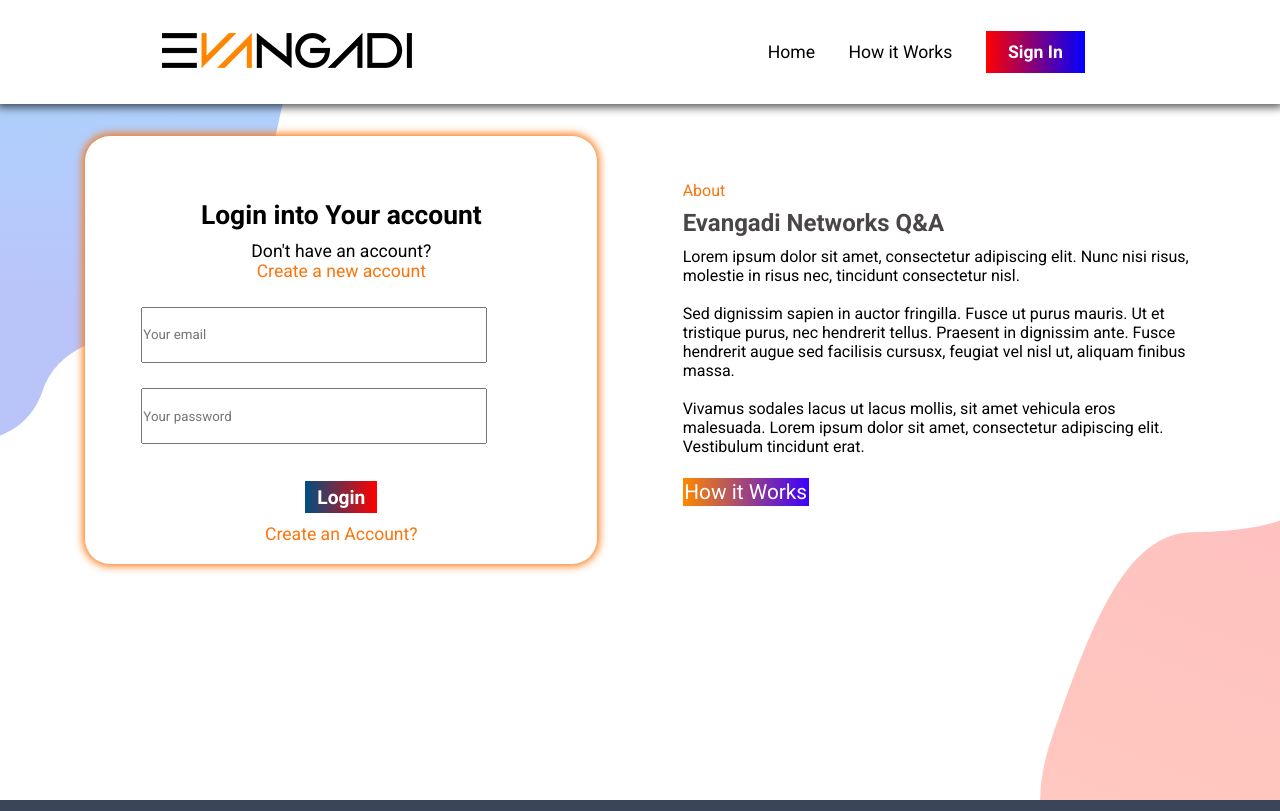
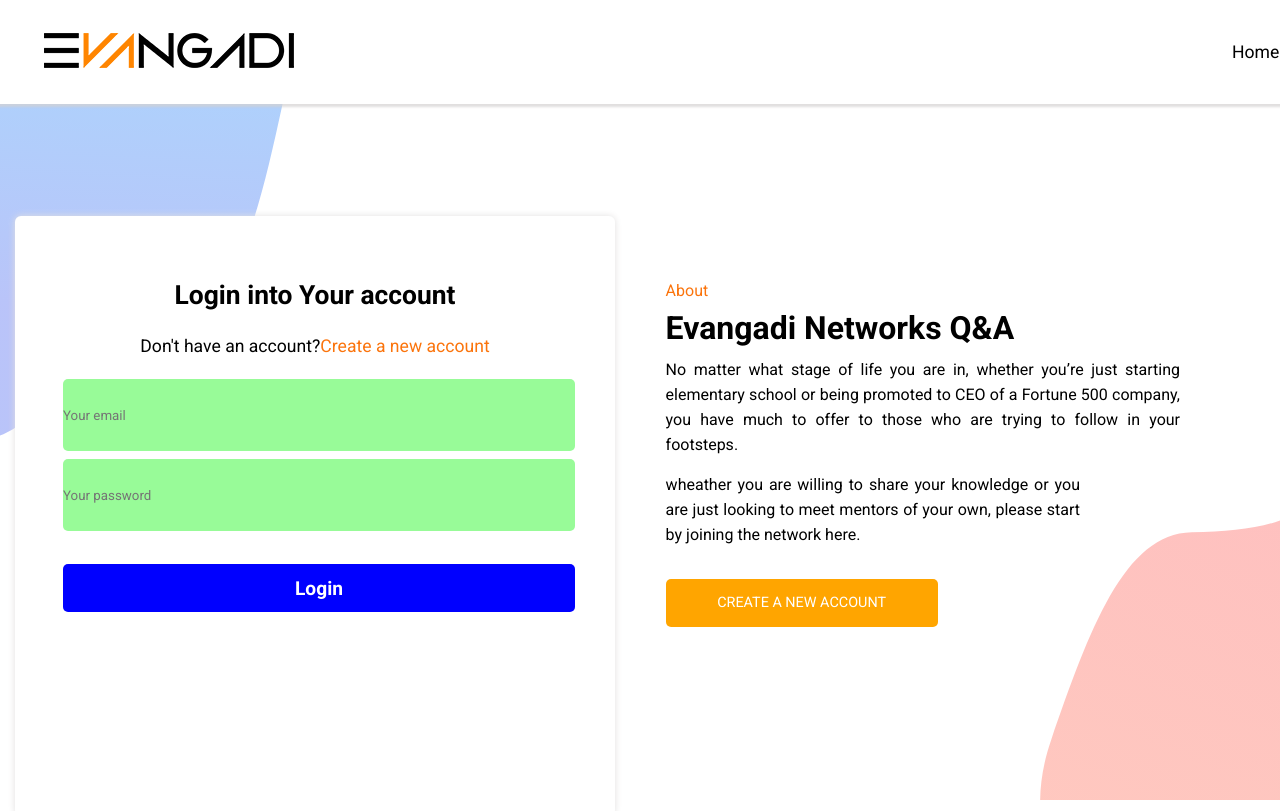
Before and after one commit to fanb12/Great-Evangadi-Forum, a React (Vite) app in the folder FORUM_FRONTEND/evangadi_forum/: page / in a window 1280 px wide. Shown: the top 811 px of the page. Built offline with nearby package versions, Linux system fonts and the light colour scheme.

Commit message:
comitted edit

```diff
--- a/FORUM_FRONTEND/evangadi_forum/package.json
+++ b/FORUM_FRONTEND/evangadi_forum/package.json
@@ -11,7 +11,8 @@
   },
   "dependencies": {
     "react": "^18.2.0",
-    "react-dom": "^18.2.0"
+    "react-dom": "^18.2.0",
+    "react-icons": "^5.0.1"
   },
   "devDependencies": {
     "@types/react": "^18.2.56",
--- a/FORUM_FRONTEND/evangadi_forum/src/assets/Components/Footer/footer.module.css
+++ b/FORUM_FRONTEND/evangadi_forum/src/assets/Components/Footer/footer.module.css
@@ -4,7 +4,7 @@
     justify-content: space-around;
     height: 10rem;
     padding-top: 20px;
-
+    margin-top: 200px;
 }
 .footer_container h1 {
     color: #fff;
--- a/FORUM_FRONTEND/evangadi_forum/src/assets/Components/Header/Header.jsx
+++ b/FORUM_FRONTEND/evangadi_forum/src/assets/Components/Header/Header.jsx
@@ -3,19 +3,20 @@
 function Header() {
   return (
 		<section className={classes.header_container}>
-        <div>
-            <a href="#"><img src={evangadi_logo} alt="evangadi_logo"></img></a>
+			<div className={classes.logo}>
+				<a href="#">
+					<img src={evangadi_logo} alt="evangadi_logo"></img>
+				</a>
 			</div>
 			<div className={classes.header_links}>
 				<ul>
-                <li><a href="#">Home</a></li>
-                <li><a href="#">How it Works</a></li>
-                <li className={classes.header_signin}><a href="#">Sign In</a></li>
+					<li>
+						<a href="#">Home</a>
+					</li>
 				</ul>
 			</div>
-        <button className={classes.hamburger_menu}>&#9776;</button>
 		</section>
-  )
+	);
 }
 
 export default Header
--- a/FORUM_FRONTEND/evangadi_forum/src/assets/Components/Header/Header.module.css
+++ b/FORUM_FRONTEND/evangadi_forum/src/assets/Components/Header/Header.module.css
@@ -3,7 +3,7 @@
     display: flex;
     justify-content: space-around;
     height: 13vh;
-    box-shadow: 0 0 9px 3px rgba(0, 0, 0, 0.7);
+    box-shadow: 0 0 2px 3px rgba(213, 210, 210, 0.7);
     align-items: center;
     font-size: 1.1rem;
     position: sticky;
@@ -20,6 +20,7 @@
 .header_links a{
     text-decoration: none;
     color: #000;
+    padding-left: 380px;
 }
 
 .header_signin a {
@@ -31,8 +32,9 @@
 .header_signin a:hover {
     background: #03ffea;
 }
-.hamburger_menu {
-    display: none;
+
+.logo img{
+padding-right: 470px;
 }
 @media screen and (max-width:768px) {
     .header_links ul {
@@ -41,7 +43,5 @@
     .header_container img {
         width: 40vw;
     }
-    .hamburger_menu {
-        display: block;
-    }
+
 }
--- a/FORUM_FRONTEND/evangadi_forum/src/assets/Components/SignUp/Signup.jsx
+++ b/FORUM_FRONTEND/evangadi_forum/src/assets/Components/SignUp/Signup.jsx
@@ -1,4 +1,5 @@
 import classes from "./Signup.module.css";
+import { FaRegEyeSlash  , FaRegEye } from "react-icons/fa";
 function Signup() {
 	return (
 		<section>
@@ -8,8 +9,8 @@
 						{/* login section */}
 						<form action="">
 							<h2>Login into Your account</h2>
+							<span>
 								<p>Don't have an account?</p>
-              <span>
 								<a href="#">Create a new account</a>
 							</span>
 							<input type="email" name="email" placeholder="Your email" />
@@ -18,26 +19,28 @@
 								name="password"
 								placeholder="Your password"
 							/>
+							{/* <FaRegEyeSlash />
+							<FaRegEye /> */}
 							<button type="submit">Login</button>
 						</form>
-            <a>Create an Account?</a>
 					</div>
 
 					{/* evangadi networks */}
 					<div className={classes.networks_container}>
 						<a href="#">About</a>
-            <h2>Evangadi Networks Q&A</h2>
+						<h1>Evangadi Networks Q&A</h1>
 						<p>
-              Lorem ipsum dolor sit amet, consectetur adipiscing elit. Nunc nisi
-              risus, molestie in risus nec, tincidunt consectetur nisl. <br/><br/>Sed
-              dignissim sapien in auctor fringilla. Fusce ut purus mauris. Ut et
-              tristique purus, nec hendrerit tellus. Praesent in dignissim ante.
-              Fusce hendrerit augue sed facilisis cursusx, feugiat vel nisl ut,
-              aliquam finibus massa.<br/><br/> Vivamus sodales lacus ut lacus mollis, sit
-              amet vehicula eros malesuada. Lorem ipsum dolor sit amet,
-              consectetur adipiscing elit. Vestibulum tincidunt erat.
+							No matter what stage of life you are in, whether you’re just
+							starting elementary school or being promoted to CEO of a Fortune
+							500 company, you have much to offer to those who are trying to
+							follow in your footsteps.{" "}
+							<p>
+								wheather you are willing to share your knowledge or you are just
+								looking to meet mentors of your own, please start by joining the
+								network here.
 							</p>
-            <button>How it Works</button>
+						</p>
+						<button className={classes.orange}>CREATE A NEW ACCOUNT </button>
 					</div>
 				</div>
 			</div>
--- a/FORUM_FRONTEND/evangadi_forum/src/assets/Components/SignUp/Signup.module.css
+++ b/FORUM_FRONTEND/evangadi_forum/src/assets/Components/SignUp/Signup.module.css
@@ -3,11 +3,11 @@
 	background-size: cover;
 	background-repeat: no-repeat;
 	height: 87vh;
-    background-position:  start;
+	background-position: start;
 }
 .form_container {
 	display: flex;
-    justify-content: space-evenly;
+	justify-content: space-between;
 	padding-top: 2rem;
 	height: 460px;
 }
@@ -21,69 +21,117 @@
 	width: 40vw;
 	padding-top: 2.8rem;
 	/* height: 150px; */
+    margin-top:100px;
+	/* margin-right: 100px; */
+text-align: justify;
+
+     width: 48%;
 }
-.networks_container h2 {
+.networks_container h1 {
 	padding: 0.6rem 0;
-    font-size: 2rem;
-    color: #4a4646;
+	font-weight: bold;
+    font-size: xx-large;
+/* color: linear-gradient(to right, rgb(0, 79, 128), red);  */
 }
-.networks_container button {
-    margin-top: 1.4rem;
-    background: linear-gradient(to right, rgb(255, 136, 0),rgb(60, 0, 255));
+/* h2-gradient { */
+    /* Other H2 styles (font-size, weight, etc.) */
+    /* background-clip: text;
+color : linear-gradient(to right, red black);} */
+.networks_container p{
+    line-height: 25px;
+    width: 100%;
+    padding-right: 100px;
+
+}
+.networks_container p:first-child{
+    margin-top: 15px;
+}
+
+.orange{
+    background: orange;
+    margin-top: 2rem;
     border: none;
-    padding: 0.1rem;
-    font-size: 1.3rem;
+    padding: 0.3rem;
+	font-size: 0.9rem;
 	color: #fff;
+    height: 3rem;
+    width: 17rem;
+    text-align: center;
+    border-radius: 5px;
 }
-.networks_container button:hover {
+/* .networks_container button:hover {
 	background: #03eafb;
 	cursor: pointer;
+} */
+/* signup section */
+.signup_container{
+
+    margin-left: 15px;
 }
-/* signup section */
-.signup_container {
-    border-radius: 25px;
-    box-shadow: 0 0 7px 0.06px #000;
+
+span {
+    display: inline-flex;
+    margin: 15px auto;
+}
+
+/* } */
+.signup_container form {
+
+	width: 600px;
+	height: 600px;
+	border-radius: 6px;
+	box-shadow: 0 0 7px 0.06px #e2e0e0;
 	background-color: #fff;
-    width: 35vw;
 	text-align: center;
 	padding-top: 4rem;
 	font-size: 1.1rem;
-    box-shadow: 0 0 8px 2px rgb(251, 116, 12);
+	height: 75vh;
+	margin: 5rem 0;
+    padding-bottom: 400px;
+    /* margin-left:5px ; */
 }
 .signup_container input {
 	display: block;
-    width: 27vw;
-    height: 7vh;
-    margin: 1.6rem 0;
-    margin-left: 3.5rem;
+	width: 40vw;
+    border-radius: 5px;
+	height: 9vh;
+	margin: 0.5rem 3rem;
+	/* margin-left: 6rem; */
+    border: none;
+	background-color: palegreen;
 }
 .signup_container h2 {
 	margin-bottom: 0.7rem;
 }
 .signup_container button {
-    background: linear-gradient(to right, rgb(0, 79, 128),red);
+	/* background: linear-gradient(to right, rgb(0, 79, 128), red); */
 	border: none;
-    height: 2rem;
-    width: 4.5rem;
+	height: 3rem;
+	width: 40vw;
 	font-size: 1.2rem;
 	font-weight: bold;
 	color: #fff;
+      border-radius: 5px;
 	cursor: pointer;
-    margin: 0.7rem 0;
+	margin: 0.5rem 3rem;
+    background:blue;
+    /* padding: 15px 0; */
+    margin-top: 25px;
+
 }
-.signup_container button:hover {
+/* .signup_container button:hover {
 	background: #00eeff;
-}
+} */
 
-@media screen and (max-width:1300px) {
+@media screen and (max-width: 1300px) {
 	.networks_container h2 {
 		font-size: 1.5rem;
-    }*
-    .signup_container{
+	}
+	* .signup_container {
 		width: 40vw;
 	}
 }
-@media screen and (max-width:768px) {
+@media screen and (max-width: 768px) {
 	.form_container {
 		display: block;
 		margin-left: 3rem;
@@ -103,5 +151,4 @@
 	.networks_container h2 {
 		font-size: 2.3rem;
 	}
-
 }
```
Also changed, not shown: 1 other file (tests, documents, lock files or other folders). Lines whose indentation alone changed are shown as unchanged.
